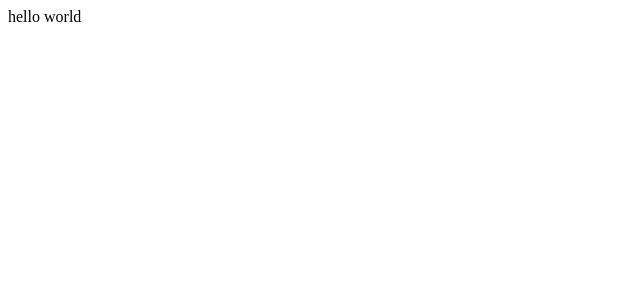
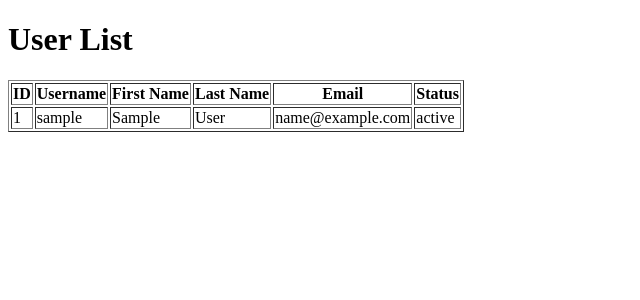
Before and after one commit to steamer2544/flask-content-library, a Flask app: page /user/ in a window 1280 px wide. Before the commit the part shown is almost empty. Shown: the top 300 px of the page, without its empty margins (0-640 px from the left). Run offline with Flask 3, Linux system fonts and the light colour scheme; tables that the repository leaves empty hold one stand-in row (values such as "Sample post"); a database or web service that is not in the repository returns one stand-in record (values such as "Sample title"); data that the repository does not hold is empty.

Commit message:
get user

```diff
--- a/app/__init__.py
+++ b/app/__init__.py
@@ -17,15 +17,15 @@ app.config['JWT_ACCESS_TOKEN_EXPIRES'] = timedelta(days=int(os.getenv('JWT_ACCES
 
 db.init_app(app)
 
-app.register_blueprint(auth_bp, url_prefix='/api_auth')
-app.register_blueprint(user_bp, url_prefix='/api_user')
-app.register_blueprint(media_bp, url_prefix='/api_media')
+app.register_blueprint(auth_bp, url_prefix='/api/auth')
+app.register_blueprint(user_bp, url_prefix='/api/user')
+app.register_blueprint(media_bp, url_prefix='/api/media')
 
 # frontend
 from .view.controllers import index
 from .view.controllers import user
 app.register_blueprint(index.bp, url_prefix='/')
-app.register_blueprint(user.bp, url_prefix='/user')
+app.register_blueprint(user.bp)
 
 
 with app.app_context():
--- a/app/models/media.py
+++ b/app/models/media.py
@@ -9,6 +9,7 @@ class ApproveStatus(enum.Enum):
     REJECTED = "rejected"
 
 class MediaType(enum.Enum):
+    ARTICLE = "article"
     IMAGE = "image"
     VIDEO = "video"
     AUDIO = "audio"
--- a/app/view/controllers/user.py
+++ b/app/view/controllers/user.py
@@ -1,10 +1,28 @@
+import os
 from flask import Blueprint, render_template
+import requests
 
 
-bp = Blueprint('user', __name__)
+bp = Blueprint('user', __name__, url_prefix='/user')
 
+base_url = f"http://localhost:{os.getenv('PORT', 1234)}/api{bp.url_prefix}"
+
+# Headers with the token
+token = "eyJhbGciOiJIUzI1NiIsInR5cCI6IkpXVCJ9.eyJpZCI6MSwidXNlcm5hbWUiOiJhZG1pbiIsImlhdCI6MTc0NzE5NDI4MCwiZXhwIjoxNzQ3MjgwNjgwfQ.s4hmwTeIQku0L_4Y8oHow9WXesQQoYaHcctL1l2XMdw"
+headers = {
+    "Authorization": f"Bearer {token}"
+}
+
+
+# เราต้อง store ไปที่ session  มั้งง
 @bp.route("/", methods=["GET"])
-def index():
-    # posts = Post.query.order_by(Post.created_at.desc()).all()
-    # return render_template('index.html', posts=posts)
-    return render_template('user.html')
+def list_users():
+    # Call the API to get the list of users
+    api_url = f"{base_url}"
+    response = requests.get(api_url, headers=headers)
+
+    if response.status_code == 200:
+        user_data = response.json().get('data', {}).get('data', [])
+    else:
+        user_data = []
+    return render_template('user.html', users=user_data)
--- a/app/view/templates/user.html
+++ b/app/view/templates/user.html
@@ -3,10 +3,33 @@
 <head>
     <meta charset="UTF-8">
     <meta name="viewport" content="width=device-width, initial-scale=1.0">
-    <title>Test</title>
+    <title>User List</title>
 </head>
 <body>
-hello world
-
+    <h1>User List</h1>
+    <table border="1">
+        <thead>
+            <tr>
+                <th>ID</th>
+                <th>Username</th>
+                <th>First Name</th>
+                <th>Last Name</th>
+                <th>Email</th>
+                <th>Status</th>
+            </tr>
+        </thead>
+        <tbody>
+            {% for user in users %}
+            <tr>
+                <td>{{ user.id }}</td>
+                <td>{{ user.username }}</td>
+                <td>{{ user.first_name }}</td>
+                <td>{{ user.last_name }}</td>
+                <td>{{ user.email }}</td>
+                <td>{{ user.status }}</td>
+            </tr>
+            {% endfor %}
+        </tbody>
+    </table>
 </body>
 </html>
--- a/requirements.txt
+++ b/requirements.txt
@@ -1,5 +1,7 @@
 aniso8601==10.0.1
 blinker==1.9.0
+certifi==2025.4.26
+charset-normalizer==3.4.2
 click==8.1.8
 colorama==0.4.6
 Flask==3.1.0
@@ -7,13 +9,16 @@ flask-cors==5.0.1
 Flask-RESTful==0.3.10
 Flask-SQLAlchemy==3.1.1
 greenlet==3.2.1
+idna==3.10
 itsdangerous==2.2.0
 Jinja2==3.1.6
 MarkupSafe==3.0.2
 PyJWT==2.10.1
 python-dotenv==1.1.0
 pytz==2025.2
+requests==2.32.3
 six==1.17.0
 SQLAlchemy==2.0.40
 typing_extensions==4.13.2
+urllib3==2.4.0
 Werkzeug==3.1.3
```
Also changed, not shown: app/view/templates/__init__.py (added).
